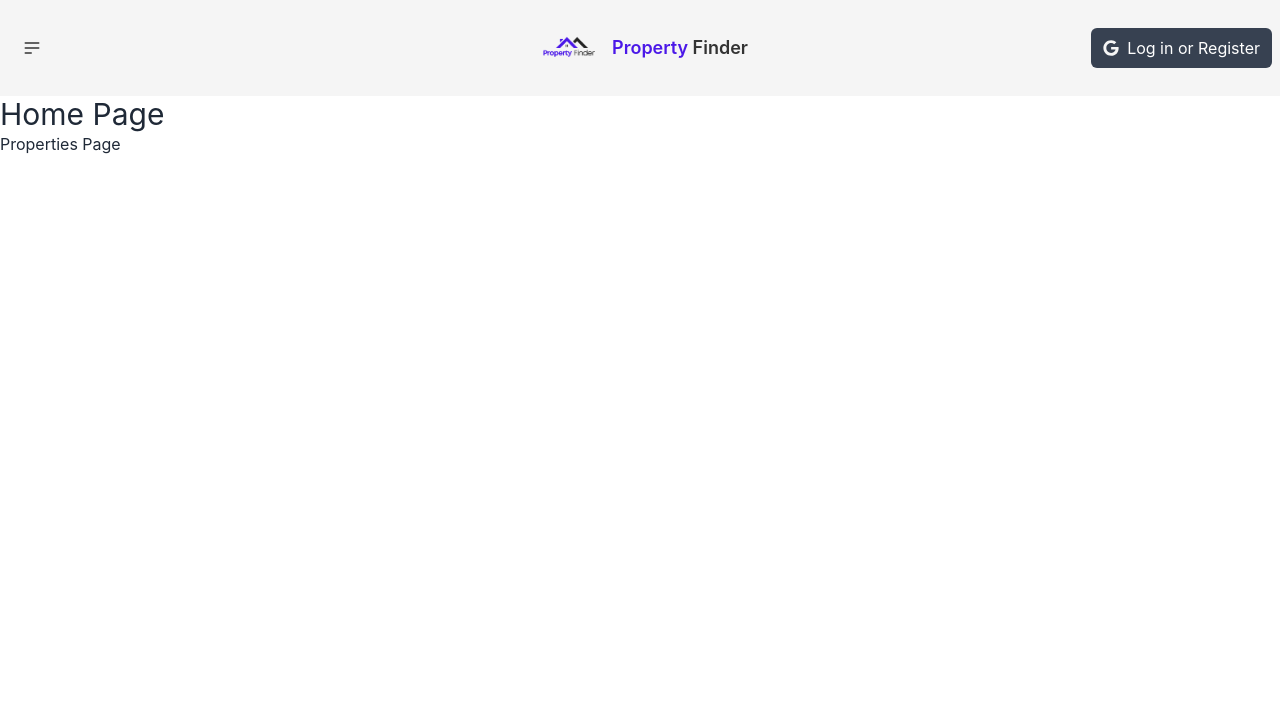
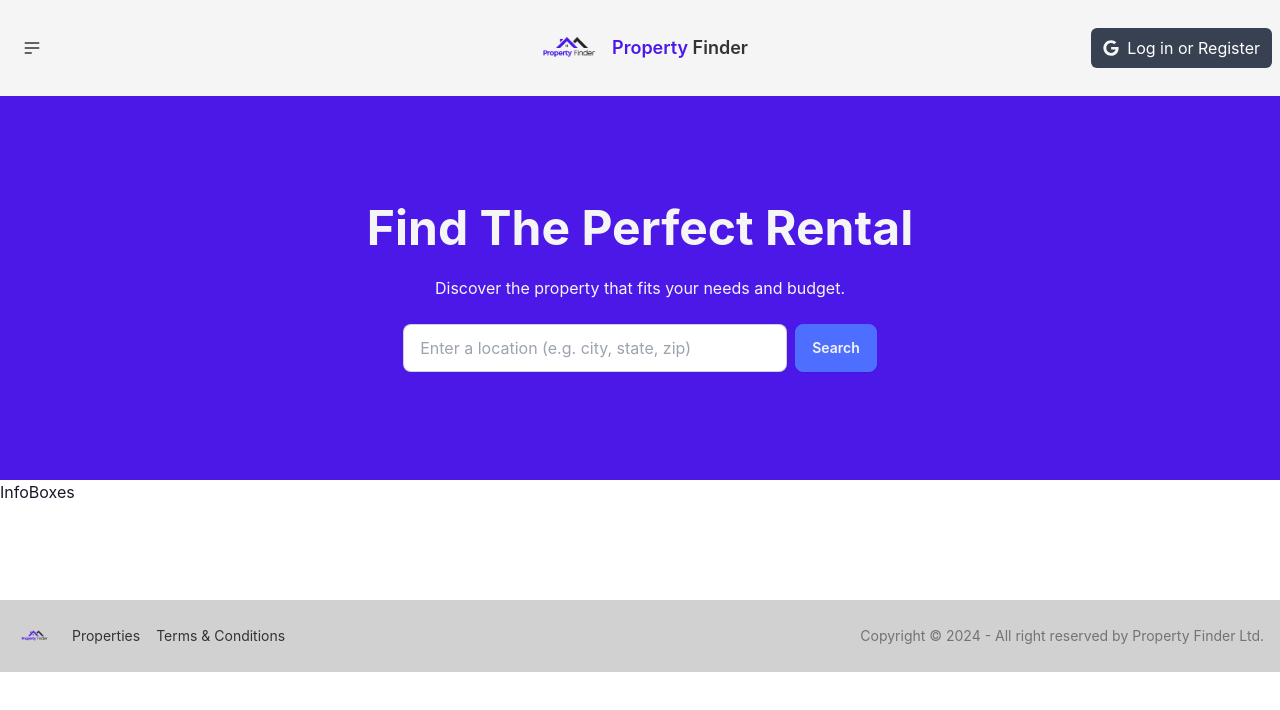
Before and after one commit to Vkscoma/next-project, a Next.js app in the folder Real-Estate-Project/: page / in a window 1280 px wide. Shown: the top 710 px of the page. Built offline with nearby package versions, Linux system fonts and the light colour scheme.

Commit message:
Added Hero and Footer Comp
Next will be working on InfoBox and fetching that data dynamically

```diff
--- a/Real-Estate-Project/app/layout.tsx
+++ b/Real-Estate-Project/app/layout.tsx
@@ -1,5 +1,6 @@
 import Navbar from "@/components/Navbar";
 import "@/assets/styles/global.css";
+import Footer from "@/components/Footer";
 
 export const metadata = {
   title: "Property Finder",
@@ -9,11 +10,19 @@ export const metadata = {
 
 const MainLayout = ({ children }: { children: React.ReactNode }) => {
   return (
-    <html lang="en">
-      <head></head>
+    <html lang="en" data-theme="corporate">
+      <head>
+        <meta charSet="UTF-8" />
+        <meta name="viewport" content="width=device-width, initial-scale=1.0" />
+        <title>{metadata.title}</title>
+        <meta name="keywords" content={metadata.keywords} />
+        <meta name="description" content={metadata.description} />
+        <link rel="icon" href="/favicon.ico" />
+      </head>
       <body>
         <Navbar />
-        <main>{children}</main>
+        {children}
+        <Footer />
       </body>
     </html>
   );
--- a/Real-Estate-Project/app/page.tsx
+++ b/Real-Estate-Project/app/page.tsx
@@ -1,15 +1,13 @@
-import Link from 'next/link'
-
+import Link from "next/link";
+import Hero from "../components/Hero";
+import InfoBoxes from "@/components/InfoBoxes";
 const HomePage = () => {
   return (
     <>
-      <div className="text-3xl">Home Page</div>
-      <Link href={{
-        pathname: '/properties',
-        query: { id: '1' }
-      }} className='hover:text-blue-500'>Properties Page</Link>
+      <Hero />
+      <InfoBoxes />
     </>
-  )
-}
+  );
+};
 
-export default HomePage
+export default HomePage;
--- /dev/null
+++ b/Real-Estate-Project/components/Footer.tsx
@@ -0,0 +1,36 @@
+import logo from "@/assets/images/logo.png";
+import Image from "next/image";
+import Link from "next/link";
+
+const Footer = () => {
+  const footerData = [
+    {
+      name: "Properties",
+      link: "/properties",
+    },
+    {
+      name: "Terms & Conditions",
+      link: "/terms",
+    },
+  ];
+  return (
+    <footer className="footer footer-center bg-base-300 text-base-content p-4 mt-24">
+      <aside className="flex justify-between items-center w-full">
+        <div className="flex justify-center items-center ">
+          <Image src={logo} alt="logo" width={40} height={40} />
+          {footerData.map((footer, index) => (
+            <Link key={index} href={footer.link}>
+              <p className="ml-4 text-dark hover:text-primary">{footer.name}</p>
+            </Link>
+          ))}
+        </div>
+        <p className="text-neutral-500">
+          Copyright © {new Date().getFullYear()} - All right reserved by
+          Property Finder Ltd.
+        </p>
+      </aside>
+    </footer>
+  );
+};
+
+export default Footer;
--- a/Real-Estate-Project/components/Hero.jsx
+++ /dev/null
@@ -1,7 +0,0 @@
-const Hero = () => {
-    return (
-        <div>Hero</div>
-    )
-}
-
-export default Hero
--- /dev/null
+++ b/Real-Estate-Project/components/Hero.tsx
@@ -0,0 +1,26 @@
+const Hero = () => {
+  return (
+    <div className="hero bg-primary min-h-96 text-light">
+      <div className="hero-content text-center">
+        <div className="max-w-xl">
+          <h1 className="text-5xl font-bold">Find The Perfect Rental</h1>
+          <p className="py-6">
+            Discover the property that fits your needs and budget.
+          </p>
+          <div className="flex justify-center">
+            <input
+              type="text"
+              className="w-96 input input-bordered text-neutral-700 rounded-lg"
+              placeholder="Enter a location (e.g. city, state, zip)"
+            />
+            <button className="btn btn-primary ml-2 text-light rounded-lg">
+              Search
+            </button>
+          </div>
+        </div>
+      </div>
+    </div>
+  );
+};
+
+export default Hero;
--- /dev/null
+++ b/Real-Estate-Project/components/InfoBox.tsx
@@ -0,0 +1,5 @@
+const InfoBox = () => {
+  return <div>InfoBox</div>;
+};
+
+export default InfoBox;
--- /dev/null
+++ b/Real-Estate-Project/components/InfoBoxes.tsx
@@ -0,0 +1,5 @@
+const InfoBoxes = () => {
+  return <div>InfoBoxes</div>;
+};
+
+export default InfoBoxes;
--- a/Real-Estate-Project/tailwind.config.ts
+++ b/Real-Estate-Project/tailwind.config.ts
@@ -29,7 +29,10 @@ const config: Config = {
     },
   },
   plugins: [
-    daisyui,
+    require("daisyui"),
   ],
+  daisyui: {
+    themes: ["cupcake", "corporate"],
+  },
 };
 export default config;
```
